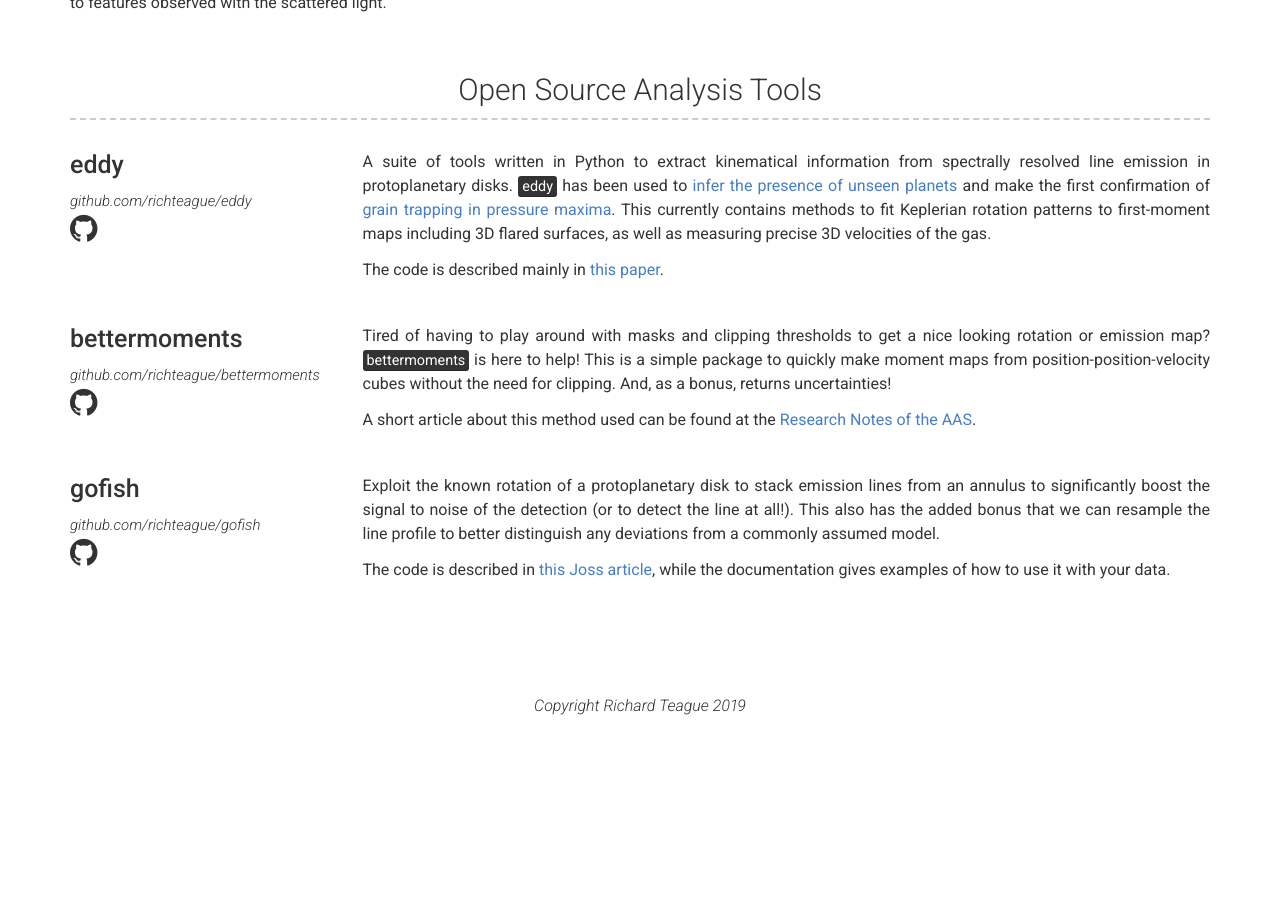
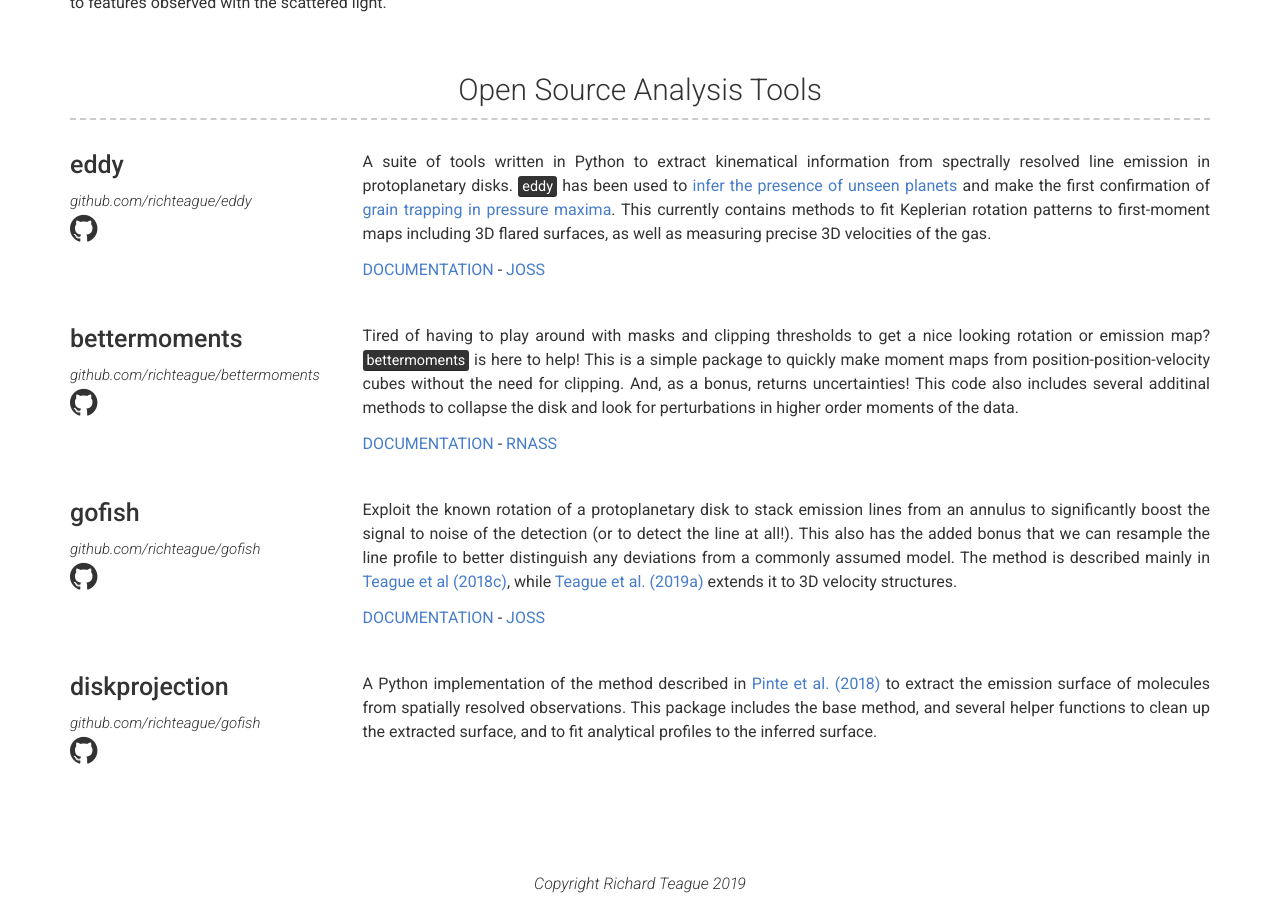
Before and after one commit to richteague/richteague.github.io, a Jekyll site: the page built from index.md, in a window 1280 px wide and 900 px high, scrolled down 1242 px. Built offline with Jekyll 4.4.1, drawn with Linux system fonts in a browser that asks for light colours; before the commit the page ends 1972 px from its top, so only the background shows below that.

Commit message:
Update projects.yml

```diff
--- a/_data/projects.yml
+++ b/_data/projects.yml
@@ -4,20 +4,26 @@
   description: | # this will include new lines to allow paragraphs
     A suite of tools written in Python to extract kinematical information from spectrally resolved line emission in protoplanetary disks. <mark>eddy</mark> has been used to [infer the presence of unseen planets](https://public.nrao.edu/news/2018-alma-proto-trio/) and make the first confirmation of [grain trapping in pressure maxima](https://ui.adsabs.harvard.edu/#abs/2018ApJ...868..113T/abstract). This currently contains methods to fit Keplerian rotation patterns to first-moment maps including 3D flared surfaces, as well as measuring precise 3D velocities of the gas.
 
-    The code is described mainly in [this paper](https://ui.adsabs.harvard.edu/abs/2018ApJ...868..113T/abstract).
+    [DOCUMENTATION](https://eddy.readthedocs.io/en/latest/) - [JOSS](https://ui.adsabs.harvard.edu/abs/2019JOSS....4.1220T/abstract)
 
 - name: bettermoments
   github: richteague/bettermoments
   link: github.com/richteague/bettermoments
   description: | # this will include new lines to allow paragraphs
-    Tired of having to play around with masks and clipping thresholds to get a nice looking rotation or emission map? <mark>bettermoments</mark> is here to help! This is a simple package to quickly make moment maps from position-position-velocity cubes without the need for clipping. And, as a bonus, returns uncertainties!
+    Tired of having to play around with masks and clipping thresholds to get a nice looking rotation or emission map? <mark>bettermoments</mark> is here to help! This is a simple package to quickly make moment maps from position-position-velocity cubes without the need for clipping. And, as a bonus, returns uncertainties! This code also includes several additinal methods to collapse the disk and look for perturbations in higher order moments of the data.
 
-    A short article about this method used can be found at the [Research Notes of the AAS](https://iopscience.iop.org/article/10.3847/2515-5172/aae265/meta).
+    [DOCUMENTATION](https://bettermoments.readthedocs.io/en/latest/) - [RNASS](https://ui.adsabs.harvard.edu/abs/2018RNAAS...2..173T/abstract)
 
 - name: gofish
   github: richteague/gofish
   link: github.com/richteague/gofish
   description: | # this will include new lines to allow paragraphs
-    Exploit the known rotation of a protoplanetary disk to stack emission lines from an annulus to significantly boost the signal to noise of the detection (or to detect the line at all!). This also has the added bonus that we can resample the line profile to better distinguish any deviations from a commonly assumed model.
+    Exploit the known rotation of a protoplanetary disk to stack emission lines from an annulus to significantly boost the signal to noise of the detection (or to detect the line at all!). This also has the added bonus that we can resample the line profile to better distinguish any deviations from a commonly assumed model. The method is described mainly in [Teague et al (2018c)](https://ui.adsabs.harvard.edu/abs/2018ApJ...868..113T/abstract), while [Teague et al. (2019a)](https://ui.adsabs.harvard.edu/abs/2019Natur.574..378T/abstract) extends it to 3D velocity structures.
 
-    The code is described in [this Joss article](https://doi.org/10.21105/joss.01632), while the documentation gives examples of how to use it with your data.
+    [DOCUMENTATION](https://fishing.readthedocs.io/en/latest/) - [JOSS](https://ui.adsabs.harvard.edu/abs/2019JOSS....4.1632T/abstract)
+
+- name: diskprojection
+  github: richteague/diskprojection
+  link: github.com/richteague/gofish
+  description: | # this will include new lines to allow paragraphs
+    A Python implementation of the method described in [Pinte et al. (2018)](https://ui.adsabs.harvard.edu/abs/2018A%26A...609A..47P/abstract) to extract the emission surface of molecules from spatially resolved observations. This package includes the base method, and several helper functions to clean up the extracted surface, and to fit analytical profiles to the inferred surface.
```
